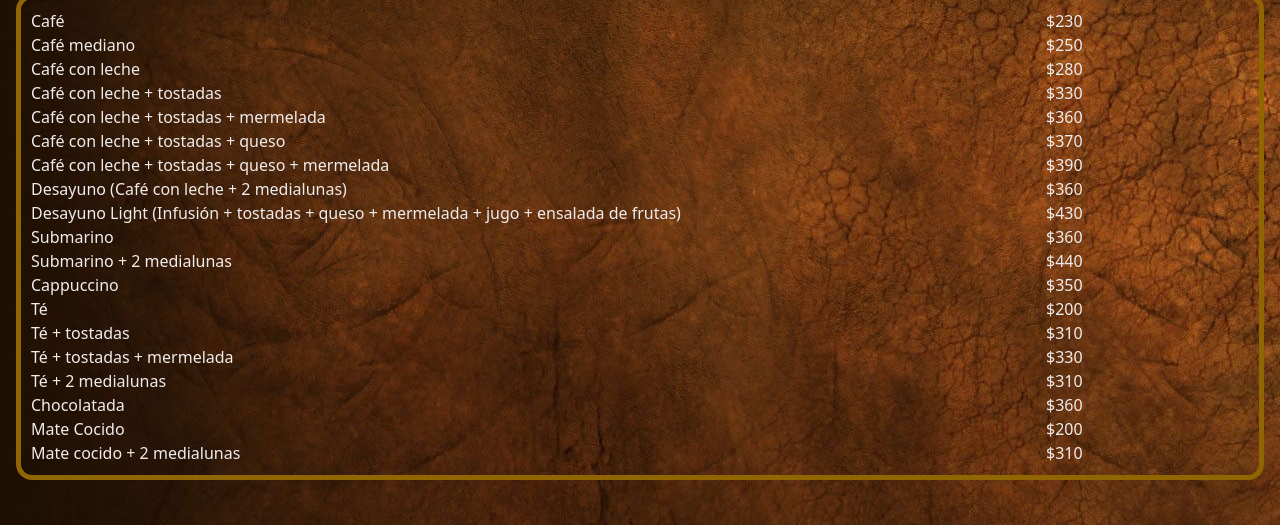
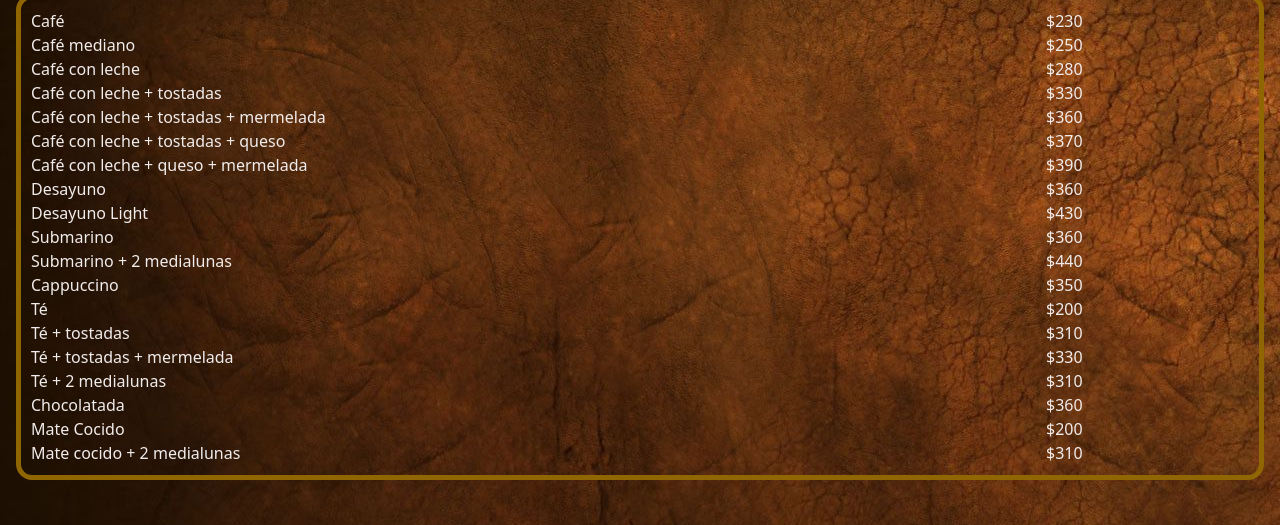
Before and after one commit to herik1987/ProyectoFinal-Saad-Azar, a plain HTML site: page pages/carta.html in a window 1280 px wide. Shown: the part 260-785 px from the top of the page. Drawn offline with nearby package versions, Linux system fonts and the light colour scheme; a web font is replaced by a local one.

Commit message:
PreEntrega2-Saad-Azar-8

```diff
--- a/pages/carta.html
+++ b/pages/carta.html
@@ -39,9 +39,9 @@
             <div>Café con leche + tostadas</div><div>$330</div>
             <div>Café con leche + tostadas + mermelada</div><div>$360</div>
             <div>Café con leche + tostadas + queso</div><div>$370</div>
-            <div>Café con leche + tostadas + queso + mermelada</div><div>$390</div>
-            <div>Desayuno (Café con leche + 2 medialunas)</div><div>$360</div>
-            <div>Desayuno Light (Infusión + tostadas + queso + mermelada + jugo + ensalada de frutas)</div><div>$430</div>
+            <div>Café con leche + queso + mermelada</div><div>$390</div>
+            <div>Desayuno</div><div>$360</div>
+            <div>Desayuno Light</div><div>$430</div>
             <div>Submarino</div><div>$360</div>
             <div>Submarino + 2 medialunas</div><div>$440</div>
             <div>Cappuccino</div><div>$350</div>
```
